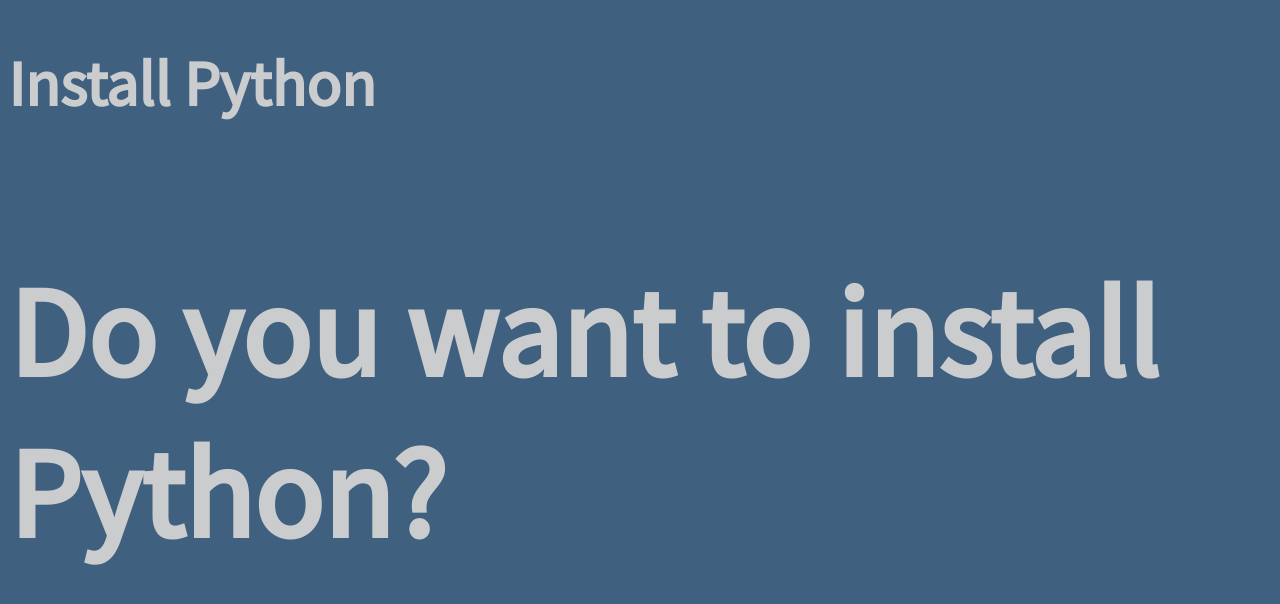
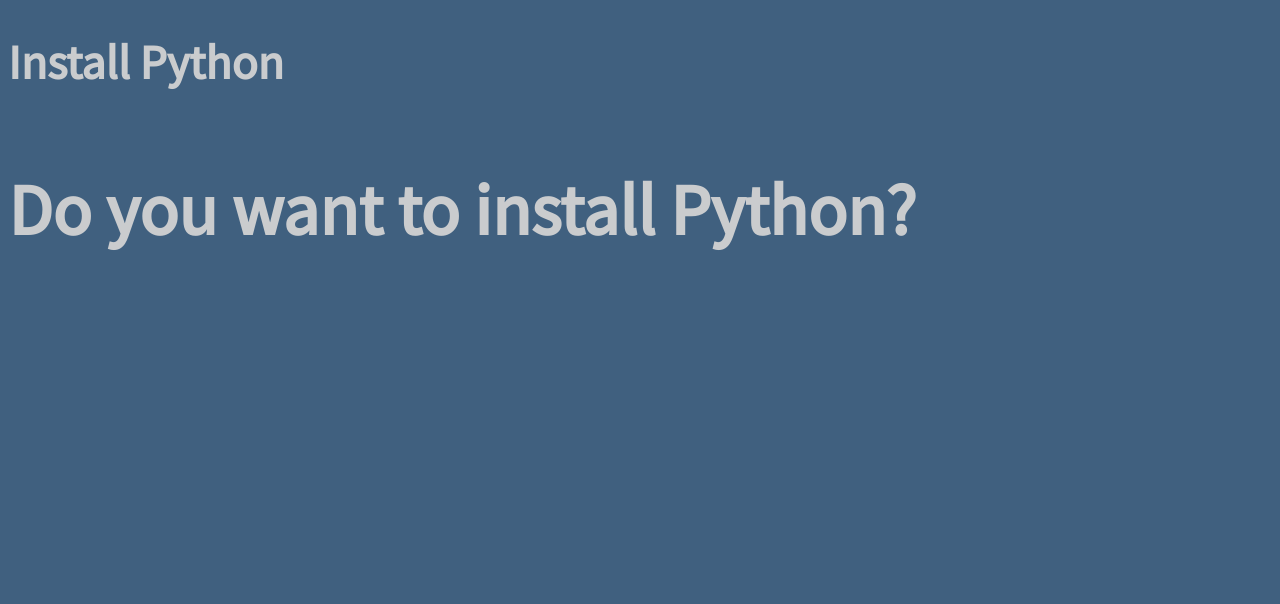
Before and after one commit to marvinschopf/installpython.org, a Jekyll site: the page built from index.md, in a window 1280 px wide. Shown: the top 604 px of the page. Built offline with Jekyll 4.4.1, drawn with Linux system fonts in a browser that asks for light colours; our own code applies the rules of GitHub Pages for plain Markdown files.

Commit message:
Update site

```diff
--- a/assets/css/style.sass
+++ b/assets/css/style.sass
@@ -14,7 +14,7 @@ body
 
 p
   font-family: inherit
-  font-size: 2em
+  font-size: 1.5em
 
 .white
   font-family: inherit
@@ -28,7 +28,7 @@ h4,
 h5,
 h6
   font-family: inherit
-  font-size: 4em
+  font-size: 3em
 
 .white h1,
 .white h2,
```
Also changed, not shown: assets/css/style.min.css.
